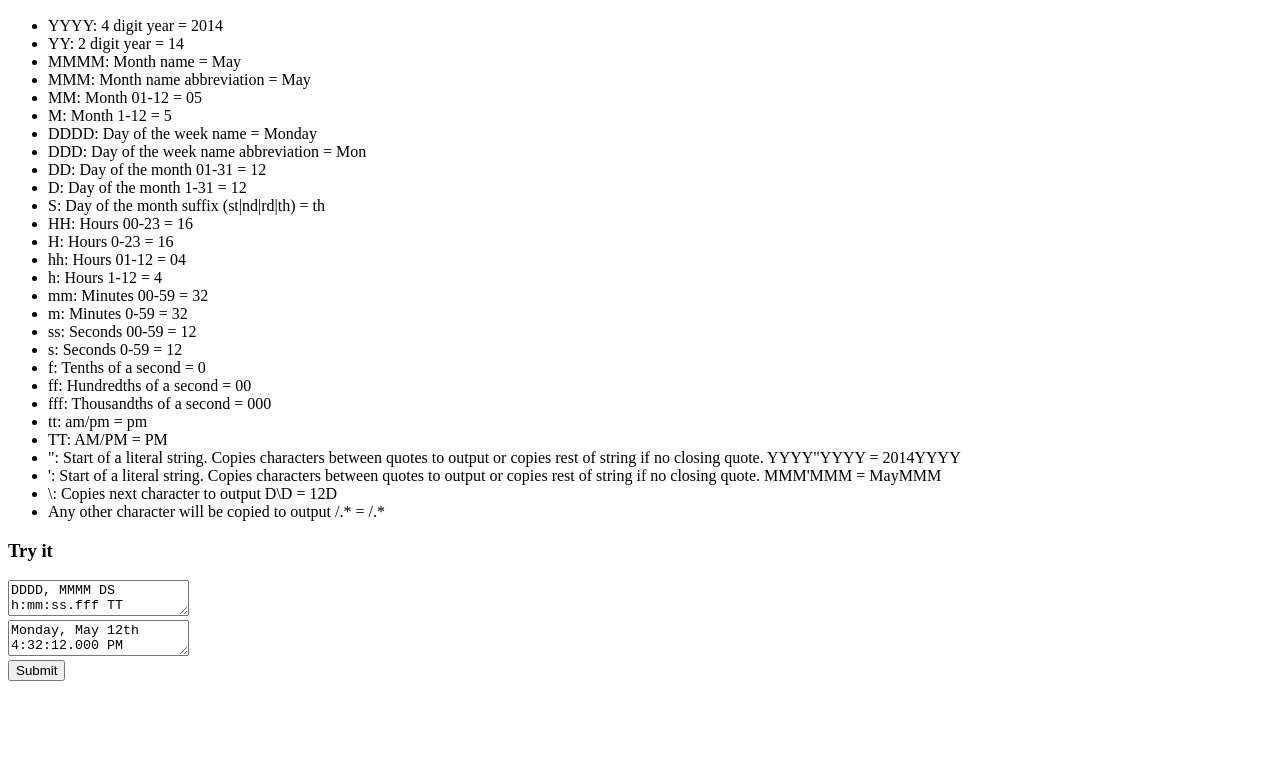
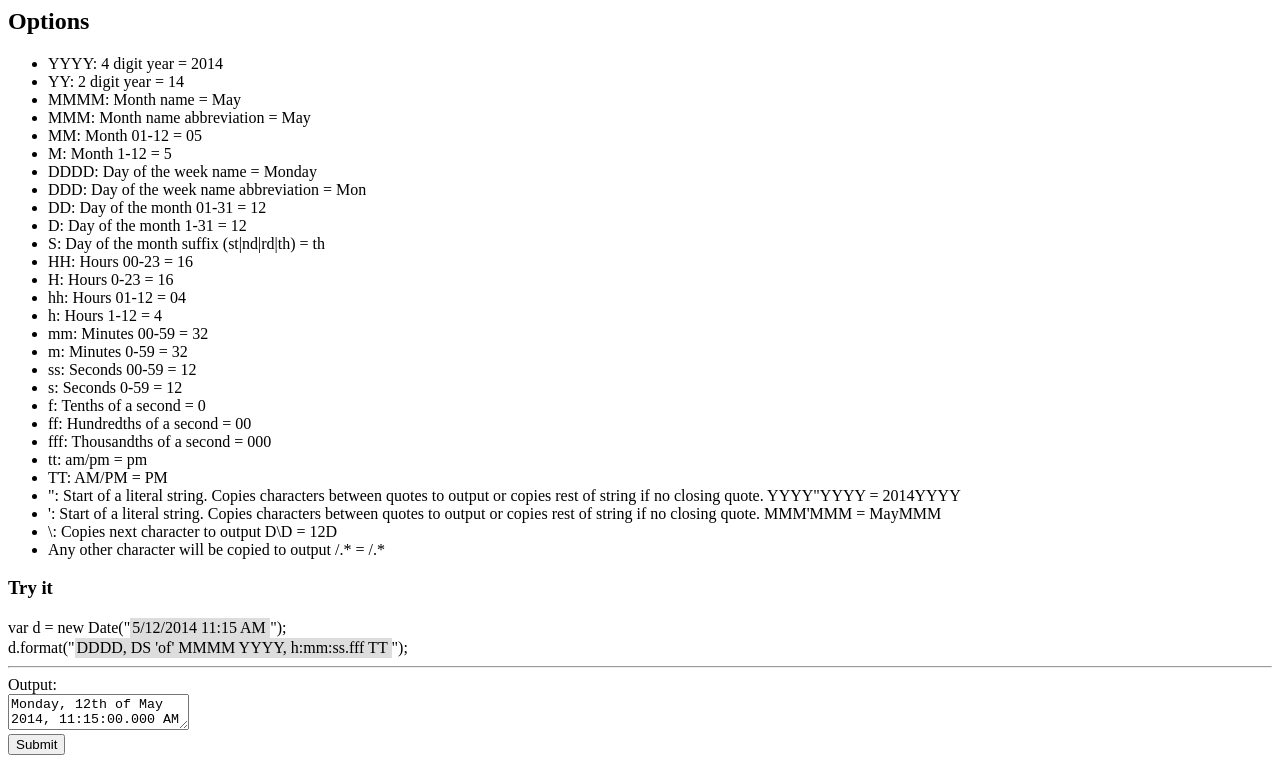
Before and after one commit to UziTech/js-date-format, a plain HTML site: page js-date-format.html in a window 1280 px wide. Shown: the part 110-873 px from the top of the page. Before the commit the page ends 800 px from the top, so only its background shows below. Drawn offline with Linux system fonts and the light colour scheme.

Commit message:
Update js-date-format.html

```diff
--- a/js-date-format.html
+++ b/js-date-format.html
@@ -6,6 +6,7 @@
 </head>
 <body>
   <h1>Demo</h1>
+    Date = <script type="text/javascript">document.write((new Date).toString());</script>
   <h2>Options</h2>
   <ul>
     <li>YYYY: 4 digit year = <script type="text/javascript">document.write((new Date).format("YYYY"));</script></li>
@@ -38,15 +39,35 @@
     <li>Any other character will be copied to output /.* = <script type="text/javascript">document.write((new Date).format("/.*"));</script></li>
   </ul>
   <h3>Try it</h3>
-  <textarea id="pattern" placeholder="Pattern">DDDD, MMMM DS h:mm:ss.fff TT</textarea><br/>
+  var d = new Date("<input id="date" value="5/12/2014 11:15 AM" style="border: 0 none;font-size:12pt; font-family:serif;background-color: #ddd" />");<br />
+  d.format("<input id="pattern" value="DDDD, DS 'of' MMMM YYYY, h:mm:ss.fff TT" style="border: 0 none;font-size:12pt; font-family:serif;background-color:#ddd" />");<br/>
+  <hr />
+  <div>Output:</div>
   <textarea id="format" placeholder="Format" readonly></textarea><br/>
   <button type="button" onclick="formatPattern();">Submit</button>
   <script type="text/javascript">
+    var pattern = document.getElementById("pattern");
+    var date = document.getElementById("date");
+    date.onkeyup = pattern.onkeyup = function(){
+      var span = document.createElement("span");
+      span.innerHTML = this.value;
+      document.body.appendChild(span);
+      this.style.width = (span.offsetWidth + 2) + "px";
+      document.body.removeChild(span);
+    };
+    pattern.onkeyup();
+    date.onkeyup();
     function formatPattern(){
-      var d = new Date();
       var pattern = document.getElementById("pattern");
       var format = document.getElementById("format");
-      format.value = d.format(pattern.value);
+      var date = document.getElementById("date");
+      var d = new Date(date.value);
+      if(isNaN(d.getTime()))
+      {
+        format.value = "Invalid Date";
+      } else {
+        format.value = d.format(pattern.value);
+      }
     };
     formatPattern();
   </script>
```
